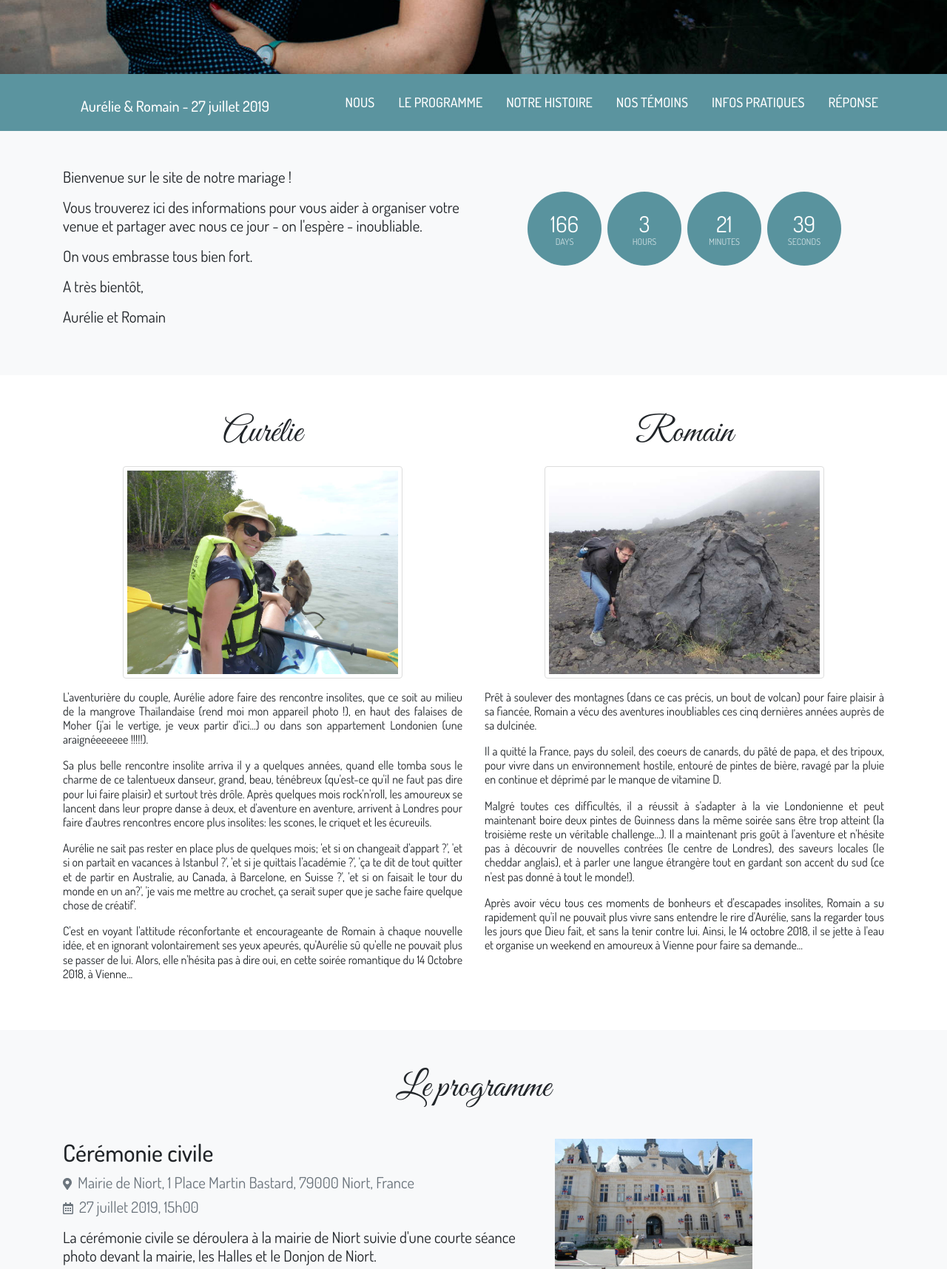
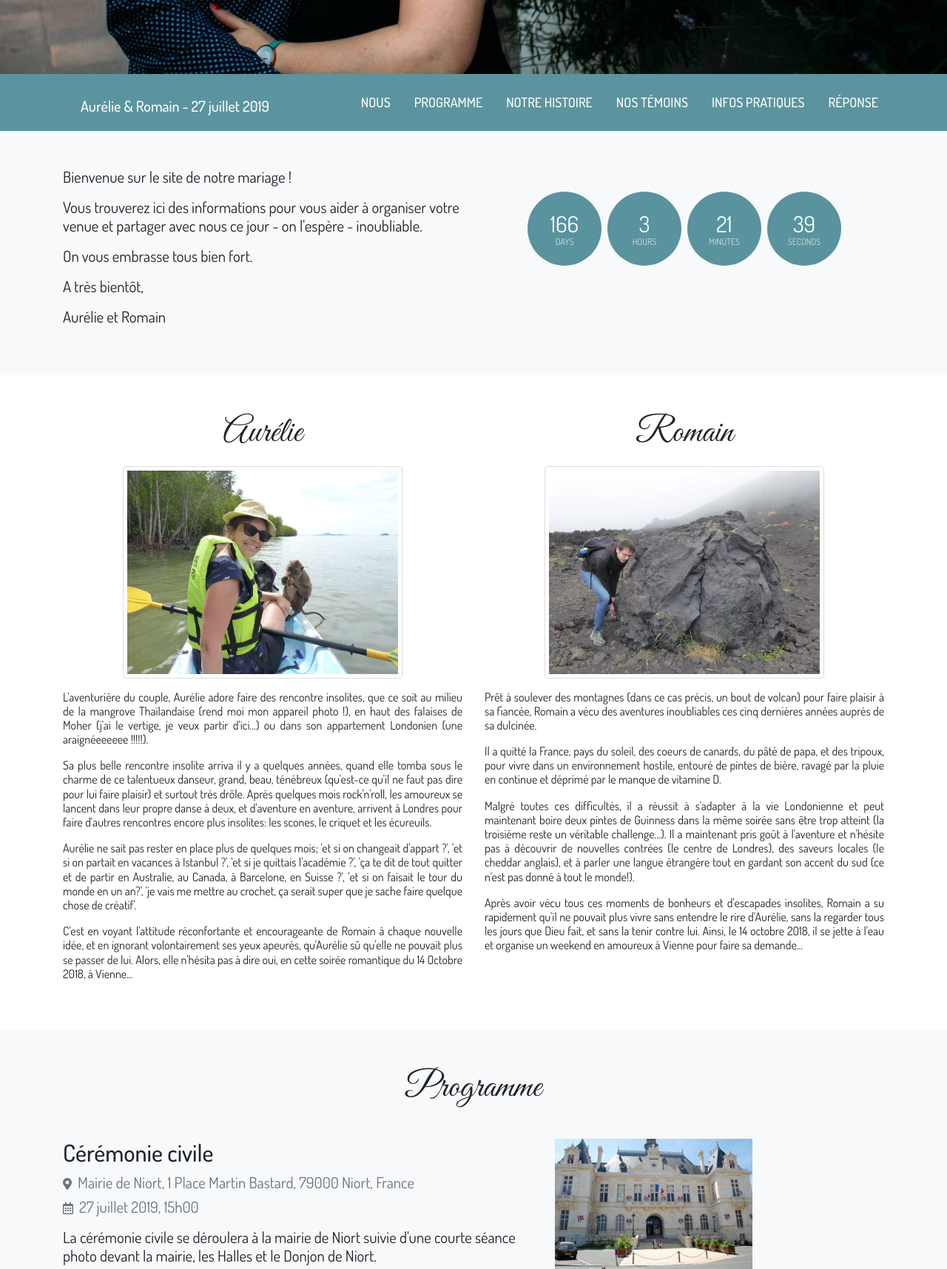
Before and after one commit to romgar/wedding, a website: page index.html in a window 1280 px wide. Shown: the part 700-2415 px from the top of the page at 74% size. Drawn offline with nearby package versions, Linux system fonts and the light colour scheme.

Commit message:
Rename "events" section

```diff
--- a/index.html
+++ b/index.html
@@ -35,7 +35,7 @@
       <div class="collapse navbar-collapse text-uppercase" id="ww-navbarNav">
         <ul class="navbar-nav ml-auto">
           <li class="nav-item"><a class="nav-link smooth-scroll" href="#couple">Nous</a></li>
-          <li class="nav-item"><a class="nav-link smooth-scroll" href="#events">Le programme</a></li>
+          <li class="nav-item"><a class="nav-link smooth-scroll" href="#events">Programme</a></li>
           <li class="nav-item"><a class="nav-link smooth-scroll" href="#timeline">Notre histoire</a></li>
           <li class="nav-item"><a class="nav-link smooth-scroll" href="#people">Nos témoins</a></li>
           <li class="nav-item"><a class="nav-link smooth-scroll" href="#tourism-details">Infos pratiques</a></li>
@@ -100,7 +100,7 @@
 </div>
 <div class="ww-section bg-light" id="events">
   <div class="container ww-wedding-event">
-    <h2 class="h1 text-center pb-3 ww-title">Le programme</h2>
+    <h2 class="h1 text-center pb-3 ww-title">Programme</h2>
     <div class="row">
       <div class="col-md-7 col-sm-12">
         <div class="my-3">
```
